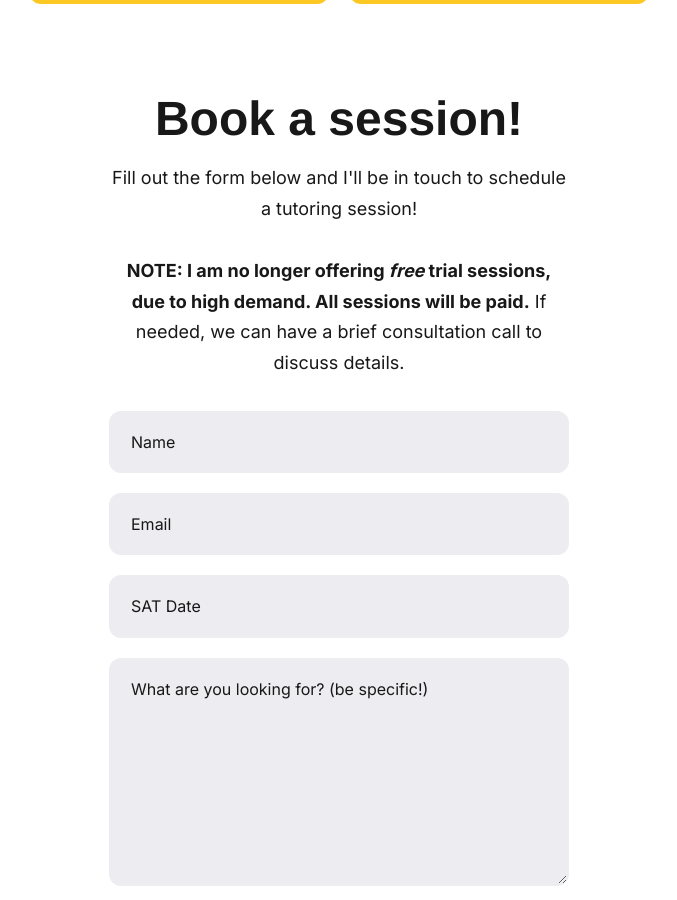
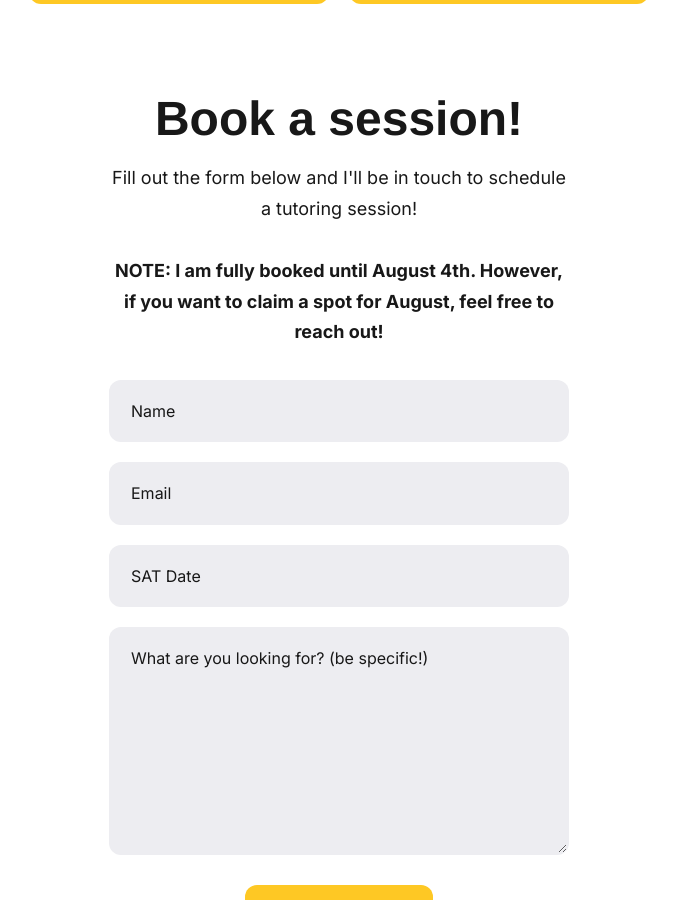
Before and after one commit to qExobyte/qExobyte.github.io, a Jekyll site: the page built from index.html, in a window 1280 px wide and 900 px high, scrolled down 2460 px. Shown: the whole window, without its empty margins (301-978 px from the left). Built offline with Jekyll 4.4.1, drawn with Linux system fonts in a browser that asks for light colours; nearby versions of some CDN libraries; some web fonts are replaced.

Commit message:
fully booked

```diff
--- a/_includes/section-form.html
+++ b/_includes/section-form.html
@@ -1,7 +1,8 @@
 <div class="form-box" id="book">
         <h1 align="center" class="section__title">Book a session!</h1>
         <p style="text-align: center;">Fill out the form below and I'll be in touch to schedule a tutoring session! </p>
-        <p style="text-align: center;"><b>NOTE: I am no longer offering <i>free</i> trial sessions, due to high demand. All sessions will be paid.</b> If needed, we can have a brief consultation call to discuss details.</p>
+        <p style="text-align: center;"><b>NOTE: I am fully booked until August 4th. However, if you want to claim a spot for August, feel free to reach out!</b></p>
+        <!-- <p style="text-align: center;"><b>NOTE: I am no longer offering <i>free</i> trial sessions, due to high demand. All sessions will be paid.</b> If needed, we can have a brief consultation call to discuss details.</p> -->
         <form class="form" action="{% if site.data.settings.contact.email %}https://formspree.io/f/{{site.data.settings.contact.email}}{% else %}#{% endif %}" method="POST">
             <div class="form__group">
                 <label class="form__label screen-reader-text" for="form-name">Your Name</label>
```
